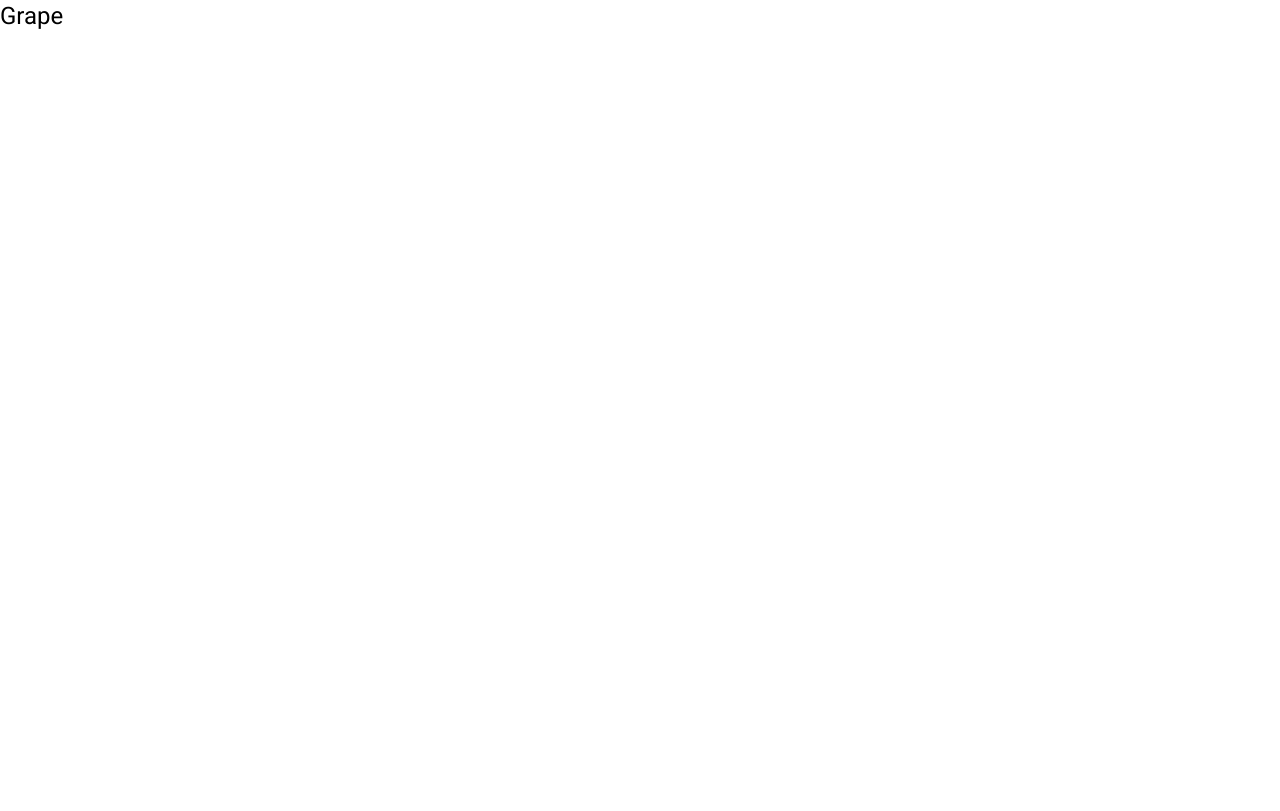
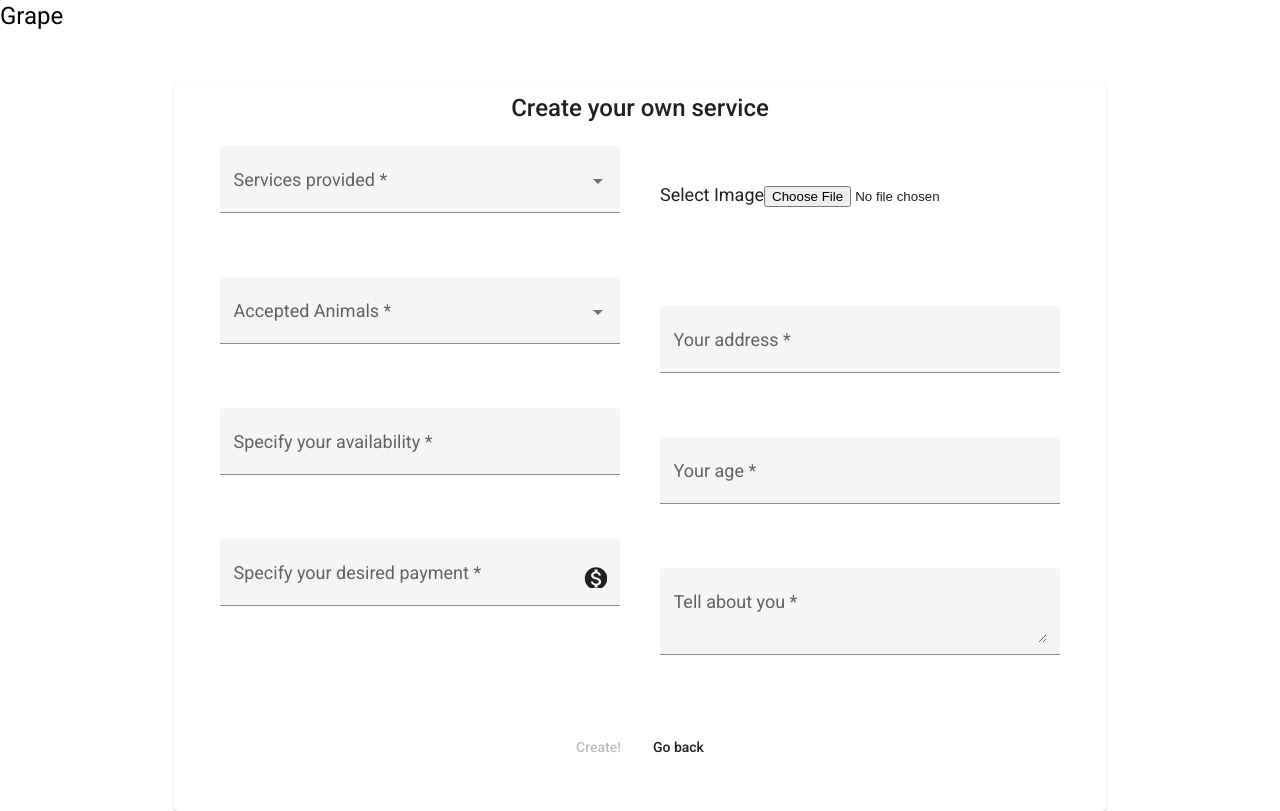
Before and after one commit to mlyzan/Grape, an Angular app: page / in a window 1280 px wide. Built offline with nearby package versions, Linux system fonts and the light colour scheme.

Commit message:
grp: add basic layout

```diff
--- a/src/app/app.component.html
+++ b/src/app/app.component.html
@@ -1,2 +1,3 @@
 <h1>Grape</h1>
 <router-outlet></router-outlet>
+<app-sitter-registration></app-sitter-registration>
--- a/src/app/app.module.ts
+++ b/src/app/app.module.ts
@@ -16,6 +16,7 @@ import {MatButtonModule} from '@angular/material/button';
 import {MatDividerModule} from '@angular/material/divider';
 import {MatExpansionModule} from '@angular/material/expansion';
 import {MatBadgeModule} from '@angular/material/badge';
+import { MatSelectModule } from '@angular/material/select';
 import { SitterRegistrationComponent } from './sitter-registration/sitter-registration.component';
 
 const MaterialComponents = [
@@ -26,7 +27,8 @@ const MaterialComponents = [
   MatButtonModule,
   MatDividerModule,
   MatExpansionModule,
-  MatBadgeModule
+  MatBadgeModule,
+  MatSelectModule
 ];
 
 @NgModule({
--- a/src/app/sitter-registration/sitter-registration.component.html
+++ b/src/app/sitter-registration/sitter-registration.component.html
@@ -1 +1,79 @@
-<p>sitter-registration works!</p>
+<mat-card class="container">
+  <mat-card-title>Create your own service</mat-card-title>
+  <form [formGroup]="sitterPersonalInfo" class="form">
+    <div class="form-sitter">
+      <div>
+        <mat-form-field class="input-item"appearance="fill">
+          <mat-label>Services provided</mat-label>
+          <mat-select formControlName="services" multiple>
+            <mat-option value="Dog Walking">Dog Walking</mat-option>
+            <mat-option value="Pet Boarding">Pet Boarding</mat-option>
+            <mat-option value="House Sitting">House Sitting</mat-option>
+            <mat-option value="Pet Grooming">Pet Grooming</mat-option>
+          </mat-select>
+        </mat-form-field>
+        <br>
+        <mat-form-field class="input-item"appearance="fill">
+          <mat-label>Accepted Animals</mat-label>
+          <mat-select formControlName="animals" multiple>
+            <mat-option value="Dog">Dog</mat-option>
+            <mat-option value="Cat">Cat</mat-option>
+            <mat-option value="Bird">Bird</mat-option>
+            <mat-option value="Rabbit">Rabbit</mat-option>
+            <mat-option value="Reptile">Reptile</mat-option>
+          </mat-select>
+        </mat-form-field>
+        <br>
+        <mat-form-field class="input-item"appearance="fill">
+          <mat-label>Specify your availability</mat-label>
+          <input matInput formControlName="availability">
+        </mat-form-field>
+        <br>
+        <mat-form-field class="input-item"appearance="fill">
+          <mat-label>Specify your desired payment</mat-label>
+          <input  type="number" matInput formControlName ="payment">
+          <mat-icon matSuffix> monetization_on</mat-icon>
+        </mat-form-field>
+      </div>
+      <div>
+        <div class="sitter-photo">
+          <label class="image-upload-container btn btn-bwm">
+            <span>Select Image</span>
+            <input #imageInput
+              type="file"
+              accept="image/*"
+              (change)="processFile(imageInput)">
+          </label>
+          <div *ngIf="selectedFile" class="img-preview-container">
+
+            <div class="img-preview"
+              [ngStyle]="{'background-image': 'url('+ selectedFile.src +')'}">
+
+            </div>
+          </div>
+        </div>
+        <br>
+        <mat-form-field class="input-item"appearance="fill">
+          <mat-label>Your address</mat-label>
+          <input matInput formControlName="address">
+        </mat-form-field><br>
+        <mat-form-field class="input-item"appearance="fill">
+          <mat-label>Your age</mat-label>
+          <input matInput formControlName="years">
+        </mat-form-field><br>
+        <mat-form-field class="input-item"appearance="fill">
+          <mat-label>Tell about you</mat-label>
+          <textarea matInput formControlName="information"></textarea>
+        </mat-form-field>
+        <br>
+      </div>
+    </div>
+    <div class="form-button">
+      <button mat-button type="submit"
+      [disabled]="!sitterPersonalInfo.valid"
+      (click)="onSubmit()">Create!</button>
+      <button mat-button>Go back</button>
+    </div>
+  </form>
+
+</mat-card>
--- a/src/app/sitter-registration/sitter-registration.component.scss
+++ b/src/app/sitter-registration/sitter-registration.component.scss
@@ -0,0 +1,46 @@
+@mixin item {
+  margin: 20px;
+  width: 400px;
+  border-radius: 10px;
+  background: #ffffff;
+}
+.container {
+  display: flex;
+  flex-direction: column;
+  align-items: center;
+  background: #ffffff;
+  font-size: large;
+  width: 900px;
+  margin: 50px auto;
+}
+.form-sitter {
+  display: flex;
+}
+.input-item {
+  @include item;
+}
+.sitter-photo {
+  @include item;
+  display: flex;
+  align-items: center;
+  height: 100px;
+
+  .img-preview-container {
+    width: auto;
+    background-color: #f7f7f7;
+    position: relative;
+    border-radius: 10px;
+
+    .img-preview {
+      background: center center no-repeat;
+      background-size: contain;
+      height: 100px;
+      width: 100px;
+    }
+  }
+}
+.form-button {
+  margin: 30px 20px;
+  display: flex;
+  justify-content: center;
+}
--- a/src/app/sitter-registration/sitter-registration.component.ts
+++ b/src/app/sitter-registration/sitter-registration.component.ts
@@ -1,15 +1,42 @@
 import { Component, OnInit } from '@angular/core';
+import { FormGroup, FormControl, Validators } from '@angular/forms';
 
+class ImageSnippet {
+  constructor(public src: string, public file: File) {}
+}
 @Component({
   selector: 'app-sitter-registration',
   templateUrl: './sitter-registration.component.html',
   styleUrls: ['./sitter-registration.component.scss']
 })
 export class SitterRegistrationComponent implements OnInit {
+  sitterPersonalInfo = new FormGroup({
+    services: new FormControl('', Validators.required),
+    animals: new FormControl('', Validators.required),
+    availability: new FormControl('', Validators.required),
+    payment: new FormControl('', Validators.required),
+    address: new FormControl('', Validators.required),
+    years: new FormControl('', Validators.required),
+    information: new FormControl('', Validators.required),
+  });
 
+  selectedFile:ImageSnippet;
+
+  processFile(imageInput: any) {
+    const file: File = imageInput.files[0];
+    const reader = new FileReader();
+
+    reader.addEventListener('load', (event: any) => {
+      this.selectedFile = new ImageSnippet(event.target.result, file)
+    });
+
+    reader.readAsDataURL(file);
+  }
   constructor() { }
 
   ngOnInit(): void {
   }
-
+  onSubmit() {
+    console.log(this.sitterPersonalInfo.value)
+  }
 }
```
